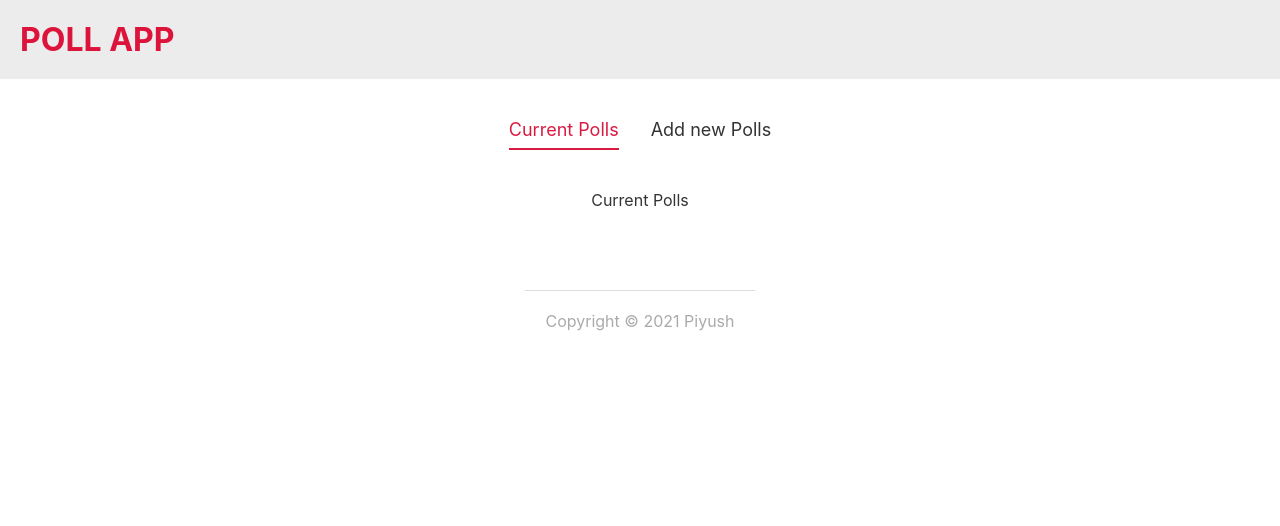
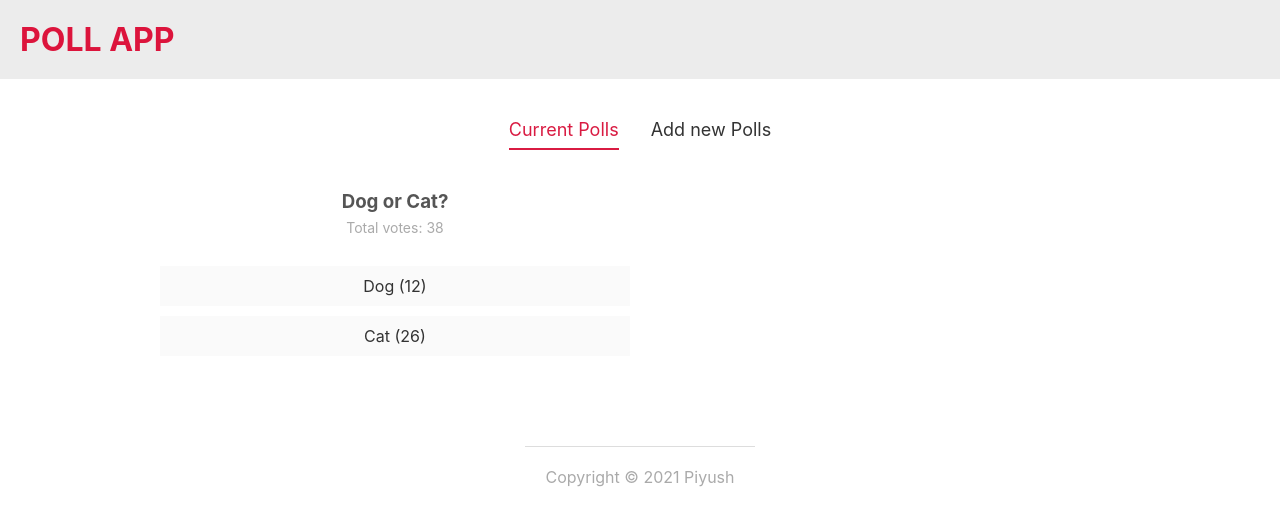
Before and after one commit to Bechrissed/svelte-polls, a Svelte app: page / in a window 1280 px wide. Shown: the top 526 px of the page. Built offline with nearby package versions, Linux system fonts and the light colour scheme.

Commit message:
adding Poll details

```diff
--- a/src/App.svelte
+++ b/src/App.svelte
@@ -1,14 +1,33 @@
 <script>
   import Header from './components/Header.svelte';
   import Footer from './components/Footer.svelte';
+  import PollList from './components/PollList.svelte';
   import CreatePollForm from './components/CreatePollForm.svelte';
   import Tabs from './shared/Tabs.svelte';
 
   let items = ['Current Polls', 'Add new Polls'];
   let activeItem = 'Current Polls';
 
+  let polls = [
+    {
+      id: 1,
+      question: 'Dog or Cat?',
+      answerA: 'Dog',
+      answerB: 'Cat',
+      votesA: 12,
+      votesB: 26,
+    },
+  ];
+
   const tabChangeHandler = (e) => {
     activeItem = e.detail;
+  };
+
+  const addHandler = (e) => {
+    const poll = e.detail;
+    polls = [poll, ...polls];
+    console.log(polls);
+    activeItem = 'Current Polls';
   };
 </script>
 
@@ -16,9 +35,9 @@
 <main>
   <Tabs {items} {activeItem} on:tabChange={tabChangeHandler} />
   {#if activeItem === 'Current Polls'}
-    <p>Current Polls</p>
+    <PollList {polls} />
   {:else if activeItem === 'Add new Polls'}
-    <CreatePollForm />
+    <CreatePollForm on:add={addHandler} />
   {/if}
 </main>
 <Footer />
--- a/src/components/CreatePollForm.svelte
+++ b/src/components/CreatePollForm.svelte
@@ -1,6 +1,8 @@
 <script>
+  import { createEventDispatcher } from 'svelte';
   import Button from '../shared/Button.svelte';
 
+  let dispatch = createEventDispatcher();
   let fields = { question: '', answerA: '', answerB: '' };
   let errors = { question: '', answerA: '', answerB: '' };
   let valid = false;
@@ -31,7 +33,13 @@
     }
 
     if (valid) {
-      console.log('valid', fields);
+      let poll = {
+        ...fields,
+        votesA: 0,
+        votesB: 0,
+        id: Math.floor(Math.random() * 100),
+      };
+      dispatch('add', poll);
     }
   };
 </script>
--- /dev/null
+++ b/src/components/PollDetails.svelte
@@ -0,0 +1,49 @@
+<script>
+  export let poll;
+  $: totalVotes = poll.votesA + poll.votesB;
+</script>
+
+<div class="poll">
+  <h3>
+    {poll.question}
+  </h3>
+  <p>Total votes: {totalVotes}</p>
+  <div class="answer">
+    <div class="percent percemt-a" />
+    <span>
+      {poll.answerA} ({poll.votesA})
+    </span>
+  </div>
+  <div class="answer">
+    <div class="percent percemt-b" />
+    <span>
+      {poll.answerB} ({poll.votesB})
+    </span>
+  </div>
+</div>
+
+<style>
+  h3 {
+    margin: 0 auto;
+    color: #555;
+  }
+  p {
+    margin-top: 6px;
+    font-size: 14px;
+    color: #aaa;
+    margin-bottom: 30px;
+  }
+  .answer {
+    background: #fafafa;
+    cursor: pointer;
+    margin: 10px auto;
+    position: relative;
+  }
+  .answer:hover {
+    opacity: 0.6;
+  }
+  span {
+    display: inline-block;
+    padding: 10px 20px;
+  }
+</style>
--- /dev/null
+++ b/src/components/PollList.svelte
@@ -0,0 +1,21 @@
+<script>
+  import PollDetails from './PollDetails.svelte';
+
+  export let polls = [];
+</script>
+
+<div class="poll-list">
+  {#each polls as poll (poll.id)}
+    <div>
+      <PollDetails {poll} />
+    </div>
+  {/each}
+</div>
+
+<style>
+  .poll-list {
+    display: grid;
+    grid-template-columns: 1fr 1fr;
+    grid-gap: 20px;
+  }
+</style>
```
